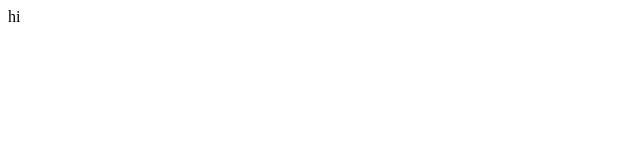
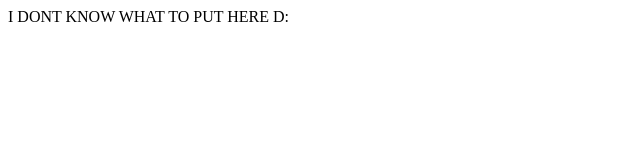
Before and after one commit to WilliamMcL/Plancke.github.io, a plain HTML site: page index.html in a window 1280 px wide. Shown: the whole page, without its empty margins (0-640 px from the left). Drawn offline with Linux system fonts and the light colour scheme.

Commit message:
Update index.html

```diff
--- a/index.html
+++ b/index.html
@@ -1,3 +1,3 @@
 <html>
-<p>hi</p>
+<p>I DONT KNOW WHAT TO PUT HERE D:</p>
 </html>
```
